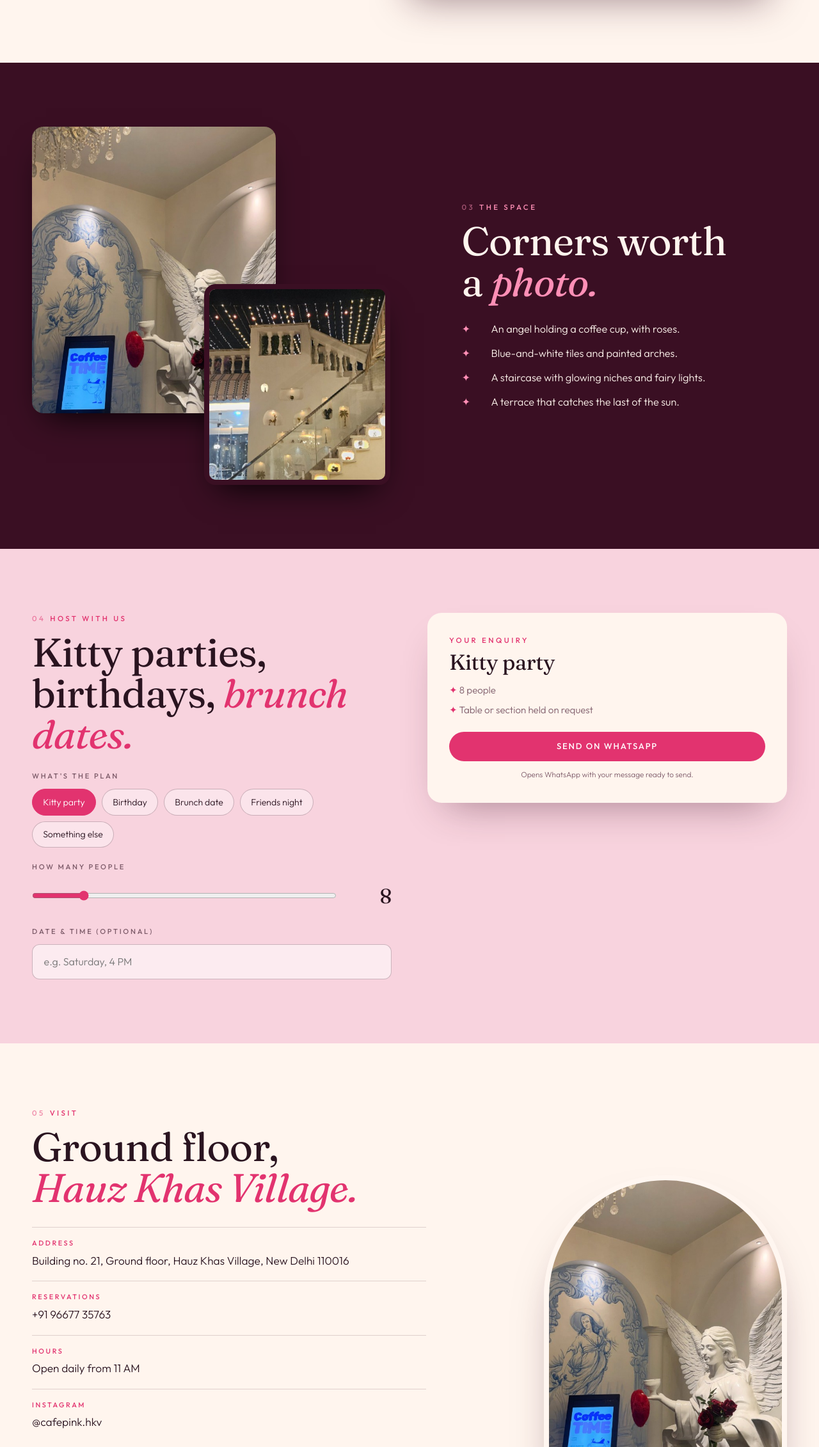
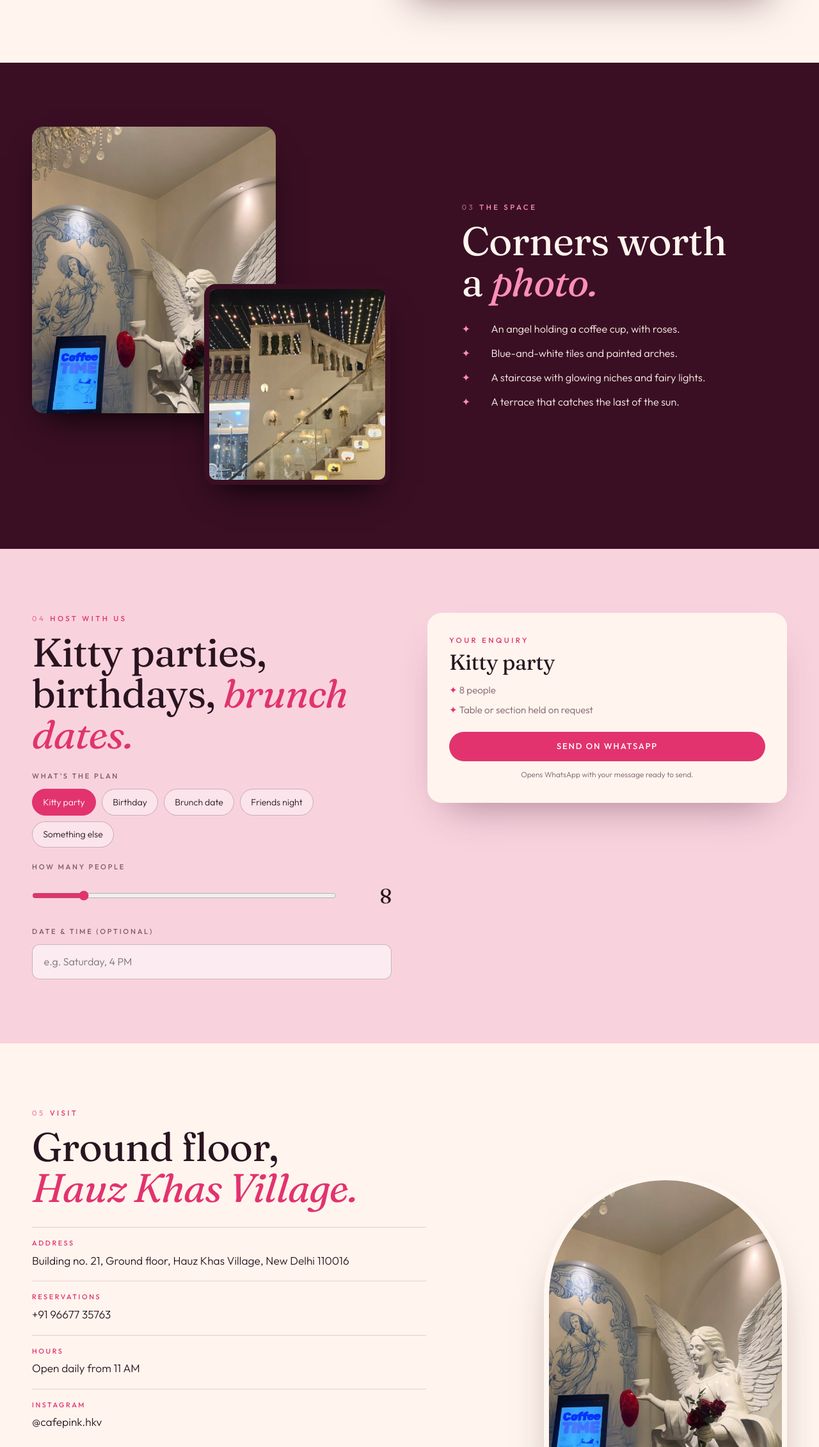
Before and after one commit to kavimirweb-blip/cafe-pink-hauz-khas-village, a plain HTML site: page index.html in a window 1280 px wide. Shown: the part 2669-4931 px from the top of the page at 64% size. Drawn offline with Linux system fonts and the light colour scheme.

Commit message:
Centre angel crop
Co-Authored-By: Claude Sonnet 5.5 <noreply@anthropic.com>

```diff
--- a/index.html
+++ b/index.html
@@ -119,7 +119,7 @@ nav .btn{padding:.7em 1.3em;font-size:.7rem}
 .sgrid{display:grid;grid-template-columns:1.1fr .9fr;gap:50px;align-items:center}
 .pair{position:relative;aspect-ratio:1;max-width:560px}
 .pair img{position:absolute;object-fit:cover;border-radius:18px;box-shadow:0 24px 50px -22px #000}
-.pair .a{left:0;top:0;width:68%;height:80%}
+.pair .a{left:0;top:0;width:68%;height:80%;object-position:72% 45%}
 .pair .b{right:0;bottom:0;width:52%;height:56%;border:8px solid var(--wine)}
 .corners{list-style:none;margin:28px 0 0;display:grid;gap:12px}
 .corners li{display:grid;grid-template-columns:34px 1fr;gap:12px;font-size:1.02rem}
@@ -306,7 +306,7 @@ nav .btn{padding:.7em 1.3em;font-size:.7rem}
       </div>
       <div class="vcta"><a class="btn btn-pink" href="#" data-wa="Hi Café Pink! I'd like to book a table.">Book on WhatsApp</a><a class="btn btn-line" href="https://www.google.com/maps/search/?api=1&query=Cafe+Pink+Hauz+Khas+Village+Delhi" target="_blank" rel="noopener">Get directions</a></div>
     </div>
-    <div class="rv"><div class="arch" style="max-width:380px;margin-left:auto"><img src="img/angel.jpg" alt="" style="object-position:60% 40%"></div></div>
+    <div class="rv"><div class="arch" style="max-width:380px;margin-left:auto"><img src="img/angel.jpg" alt="" style="object-position:78% 40%"></div></div>
   </div>
   <div class="big" aria-hidden="true">Café Pink</div>
   <div class="wrap foot"><span>© Café Pink by The Bay</span><span>Hauz Khas Village, Delhi</span></div>
```
